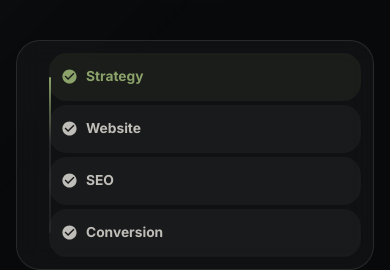
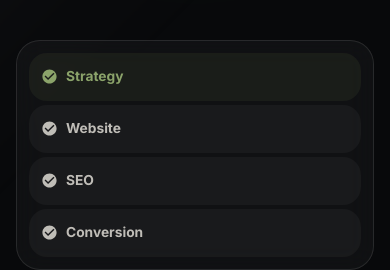
Before and after one commit to Aslisite/Aslisite, a React (Vite) app: page / in a window 390 px wide. Shown: the part 578-848 px from the top of the page. Built offline with nearby package versions, Linux system fonts and the light colour scheme; no server answers.

Commit message:
fix: remove vertical timeline line on mobile system steps

```diff
--- a/src/components/Hero/Hero.jsx
+++ b/src/components/Hero/Hero.jsx
@@ -328,26 +328,9 @@ const Hero = () => {
                 alignItems: { xs: 'stretch', sm: 'center' },
                 justifyContent: { sm: 'center' },
                 gap: { xs: 0, sm: 0 },
-                // Mobile: relative for timeline line
                 position: 'relative',
               }}
             >
-              {/* Mobile timeline line (left side) */}
-              <Box
-                aria-hidden="true"
-                sx={{
-                  display: { xs: 'block', sm: 'none' },
-                  position: 'absolute',
-                  left: 20,
-                  top: 24,
-                  bottom: 24,
-                  width: '2px',
-                  background: `linear-gradient(to bottom, ${colors.accent.primary}, rgba(245, 241, 232, 0.1) 40%, rgba(245, 241, 232, 0.06))`,
-                  borderRadius: 1,
-                  zIndex: 0,
-                }}
-              />
-
               {systemSteps.map((step, index) => (
                 <Box
                   key={step}
@@ -373,10 +356,8 @@ const Hero = () => {
                       // Desktop: allow items to flex evenly
                       flex: { sm: '1 1 0' },
                       justifyContent: { xs: 'flex-start', sm: 'center' },
-                      // Mobile: offset for timeline
                       position: 'relative',
                       zIndex: 1,
-                      ml: { xs: 2.5, sm: 0 },
                       mb: { xs: 0.5, sm: 0 },
                       '&:last-of-type': {
                         mb: 0,
```
